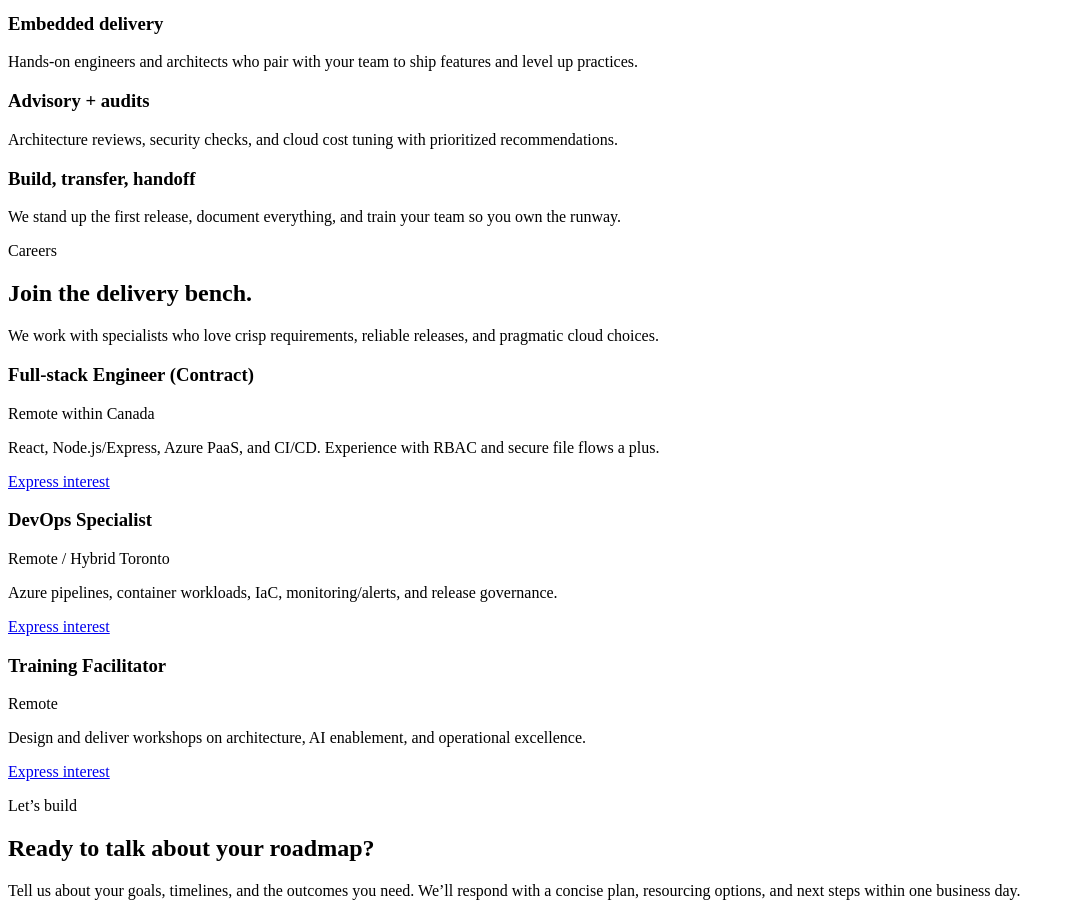
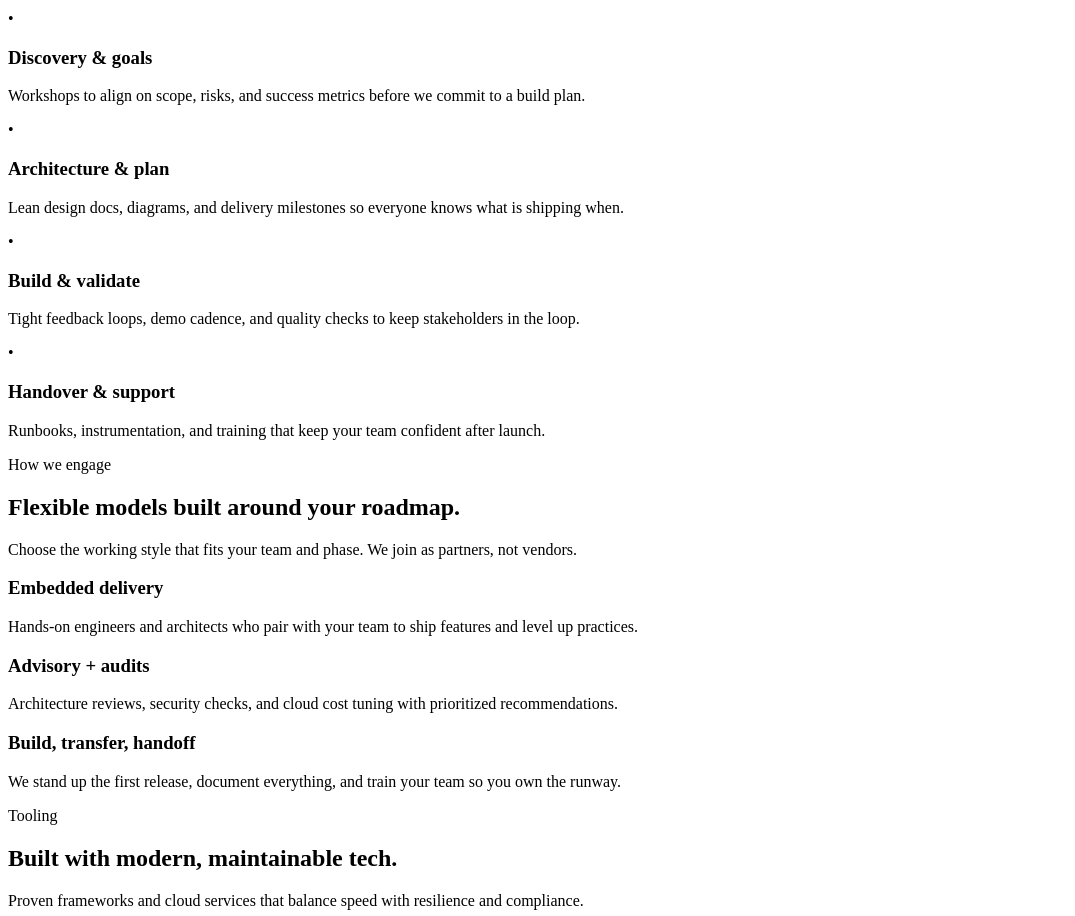
Before and after one commit to Eightvo-ca/eightvo-ca, a React (Vite) app in the folder frontend/: page / in a window 1280 px wide. Shown: the part 1960-2876 px from the top of the page, without its empty margins (0-1075 px from the left). Built offline with nearby package versions, Linux system fonts and the light colour scheme; the HTML template or start-up script is replaced by a standard one.

Commit message:
Add delivery process and tooling highlights to homepage

```diff
--- a/frontend/src/App.jsx
+++ b/frontend/src/App.jsx
@@ -52,6 +52,34 @@ const portfolio = [
   'Migration of a national health portal to Azure with zero downtime and 30% latency reduction.',
   'Built a training booking platform with secure file handling and automated confirmations.',
   'Launched a careers portal with streamlined applicant intake and review workflows.'
+]
+
+const processSteps = [
+  {
+    title: 'Discovery & goals',
+    detail: 'Workshops to align on scope, risks, and success metrics before we commit to a build plan.'
+  },
+  {
+    title: 'Architecture & plan',
+    detail: 'Lean design docs, diagrams, and delivery milestones so everyone knows what is shipping when.'
+  },
+  {
+    title: 'Build & validate',
+    detail: 'Tight feedback loops, demo cadence, and quality checks to keep stakeholders in the loop.'
+  },
+  {
+    title: 'Handover & support',
+    detail: 'Runbooks, instrumentation, and training that keep your team confident after launch.'
+  }
+]
+
+const tech = [
+  'Azure App Service & Functions',
+  'React, Vite, Next.js',
+  'Node.js, Express, NestJS',
+  'PostgreSQL, Prisma',
+  'Azure AD / Auth0',
+  'Docker & GitHub Actions'
 ]
 
 const engagement = [
@@ -194,6 +222,27 @@ export default function App() {
           </div>
         </section>
 
+        <section className="section process">
+          <div className="section-header">
+            <p className="eyebrow">Delivery approach</p>
+            <h2>Structured to de-risk your launch.</h2>
+            <p className="lede">
+              A predictable engagement model that keeps stakeholders aligned and technical decisions traceable.
+            </p>
+          </div>
+          <div className="timeline">
+            {processSteps.map((step) => (
+              <article key={step.title} className="step">
+                <div className="step-icon" aria-hidden="true">•</div>
+                <div>
+                  <h3>{step.title}</h3>
+                  <p>{step.detail}</p>
+                </div>
+              </article>
+            ))}
+          </div>
+        </section>
+
         <section className="section alt">
           <div className="section-header">
             <p className="eyebrow">How we engage</p>
@@ -208,6 +257,21 @@ export default function App() {
                 <h3>{item.title}</h3>
                 <p>{item.detail}</p>
               </article>
+            ))}
+          </div>
+        </section>
+
+        <section className="section tech">
+          <div className="section-header">
+            <p className="eyebrow">Tooling</p>
+            <h2>Built with modern, maintainable tech.</h2>
+            <p className="lede">
+              Proven frameworks and cloud services that balance speed with resilience and compliance.
+            </p>
+          </div>
+          <div className="pill-grid">
+            {tech.map((item) => (
+              <span key={item} className="pill muted">{item}</span>
             ))}
           </div>
         </section>
--- a/frontend/src/styles.css
+++ b/frontend/src/styles.css
@@ -229,6 +229,40 @@ a { color: inherit; text-decoration: none; }
   box-shadow: var(--shadow);
 }
 
+.process .section-header { text-align: left; }
+
+.timeline {
+  display: grid;
+  grid-template-columns: repeat(auto-fit, minmax(260px, 1fr));
+  gap: 14px;
+}
+
+.step {
+  display: grid;
+  grid-template-columns: auto 1fr;
+  gap: 10px;
+  padding: 14px 16px;
+  border-radius: 14px;
+  border: 1px solid var(--border);
+  background: var(--panel);
+  box-shadow: var(--shadow);
+}
+
+.step-icon {
+  width: 32px;
+  height: 32px;
+  border-radius: 10px;
+  background: rgba(122, 227, 255, 0.14);
+  color: #b1f1ff;
+  display: grid;
+  place-items: center;
+  font-weight: 700;
+  margin-top: 2px;
+}
+
+.step h3 { margin: 0 0 6px; }
+.step p { margin: 0; color: var(--muted); }
+
 .roles {
   display: grid;
   grid-template-columns: repeat(auto-fit, minmax(280px, 1fr));
@@ -284,6 +318,21 @@ a { color: inherit; text-decoration: none; }
 
 .footer-links { display: flex; gap: 12px; flex-wrap: wrap; }
 
+.tech .section-header { text-align: left; }
+
+.pill-grid {
+  display: flex;
+  flex-wrap: wrap;
+  gap: 10px;
+}
+
+.pill.muted {
+  color: var(--text);
+  background: rgba(255, 255, 255, 0.06);
+  border: 1px solid var(--border);
+  box-shadow: none;
+}
+
 .eyebrow {
   text-transform: uppercase;
   letter-spacing: 0.08em;
```
Also changed, not shown: 5 other files (tests, documents, lock files or other folders).
